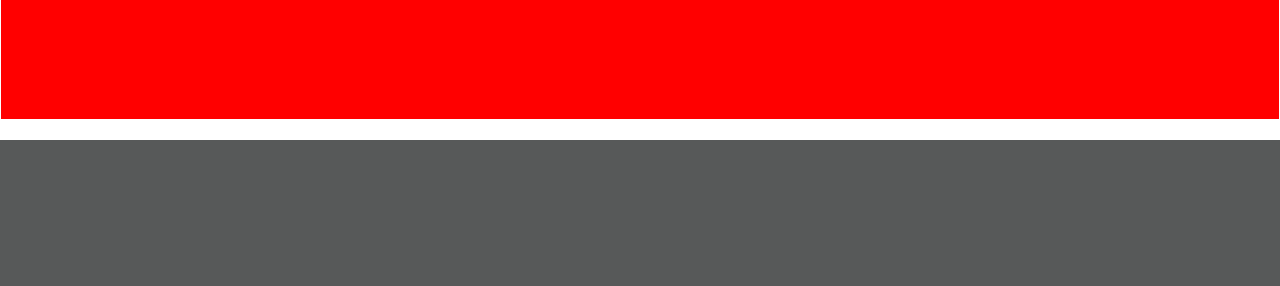
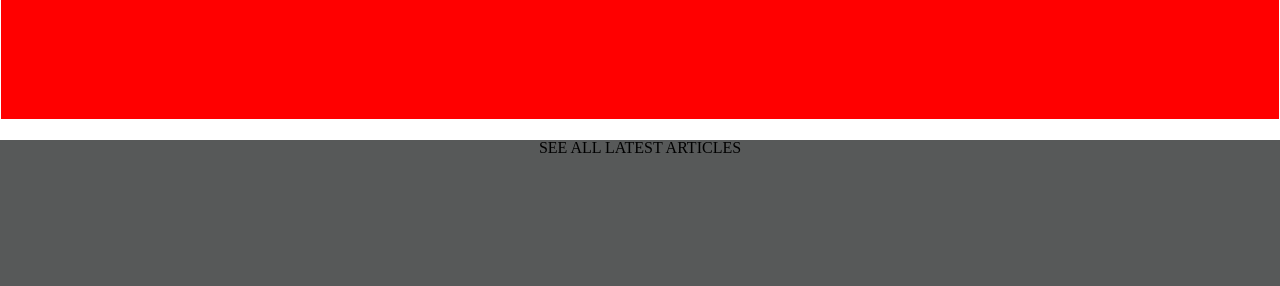
Before and after one commit to leolpaz/Smashing-Magazine-Heatmap, a plain HTML site: page index.html in a window 1280 px wide. Shown: the part 4320-4606 px from the top of the page. Drawn offline with Linux system fonts and the light colour scheme.

Commit message:
add anchor tag for all latest articles

```diff
--- a/index.html
+++ b/index.html
@@ -73,7 +73,7 @@
     </section>
 
     <div class="see-all-latest-articles">
-
+      <a>SEE ALL LATEST ARTICLES</a>
     </div>
 
     <div class="container">
--- a/styles/style.css
+++ b/styles/style.css
@@ -53,6 +53,11 @@ nav {
   height: 250px;
   text-align: center;
   margin: 20px 0px;
+
+}
+
+.see-all-latest-articles a {
+  padding: 1em 0 5em;
 }
 
 .main-ad {
```
